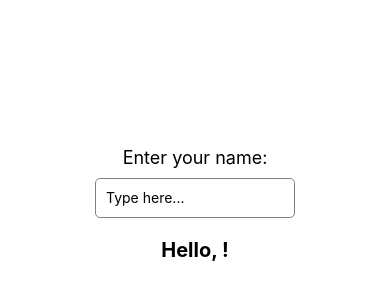
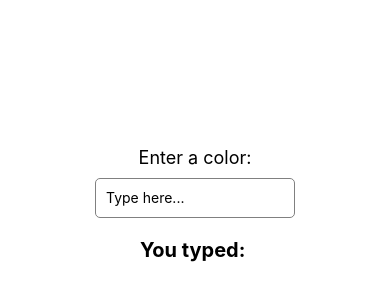
Before and after one commit to BobAlvesBob/meu-projeto, a React Native app: screen / in a window 390 px wide. Shown: the part 218-518 px from the top of the page. Built offline with nearby package versions, Linux system fonts and the light colour scheme.

Commit message:
aula passada

```diff
--- a/App.js
+++ b/App.js
@@ -1,23 +1,35 @@
-
 import React, { useState } from "react";
 import { View, Text, TextInput, StyleSheet } from "react-native";
 
 export default function App() {
   const [text, setText] = useState("");
+  const [bgColor, setBgColor] = useState("white"); // Default background color
+
+  const handleTextChange = (newText) => {
+    setText(newText);
+
+    // Check if text is "blue" (case insensitive)
+    if (newText.toLowerCase() === "blue") {
+      setBgColor("blue");
+    } else {
+      setBgColor("white"); // Reset if it's not "blue"
+    }
+  };
 
   return (
-    <View style={styles.container}>
-      <Text style={styles.label}>Enter your name:</Text>
+    <View style={[styles.container, { backgroundColor: bgColor }]}>
+      <Text style={styles.label}>Enter a color:</Text>
       <TextInput
         style={styles.input}
         placeholder="Type here..."
         value={text}
-        onChangeText={(newText) => setText(newText)}
+        onChangeText={handleTextChange}
       />
-      <Text style={styles.output}>Hello, {text}!</Text>
+      <Text style={styles.output}>You typed: {text}</Text>
     </View>
   );
 }
+
 const styles = StyleSheet.create({
   container: { flex: 1, justifyContent: "center", alignItems: "center" },
   label: { fontSize: 18, marginBottom: 10 },
@@ -28,8 +40,7 @@ const styles = StyleSheet.create({
     borderWidth: 1,
     paddingHorizontal: 10,
     borderRadius: 5,
+    backgroundColor: "white",
   },
   output: { fontSize: 20, marginTop: 20, fontWeight: "bold" },
 });
-
-//-----------------------------------------
```
